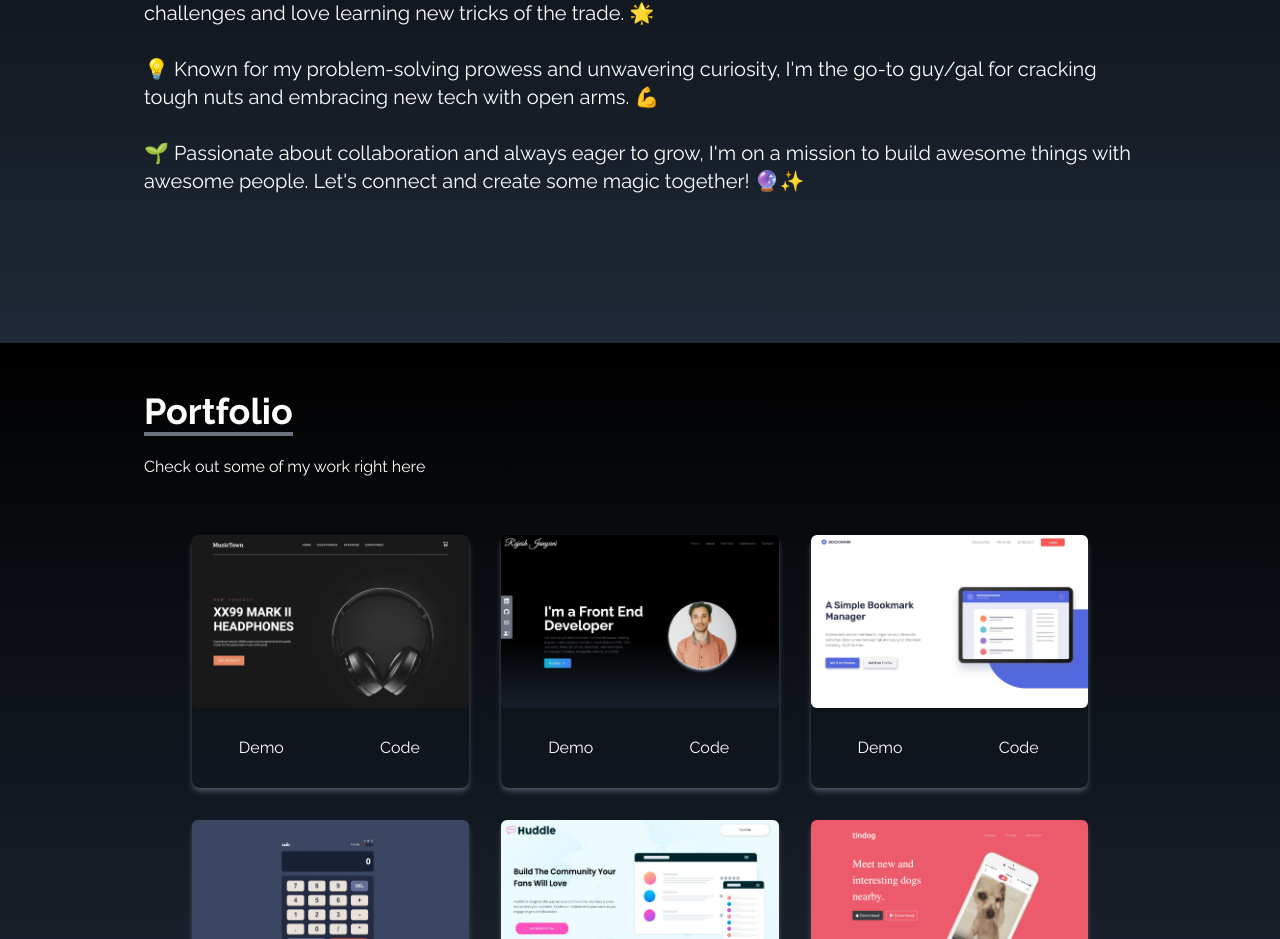
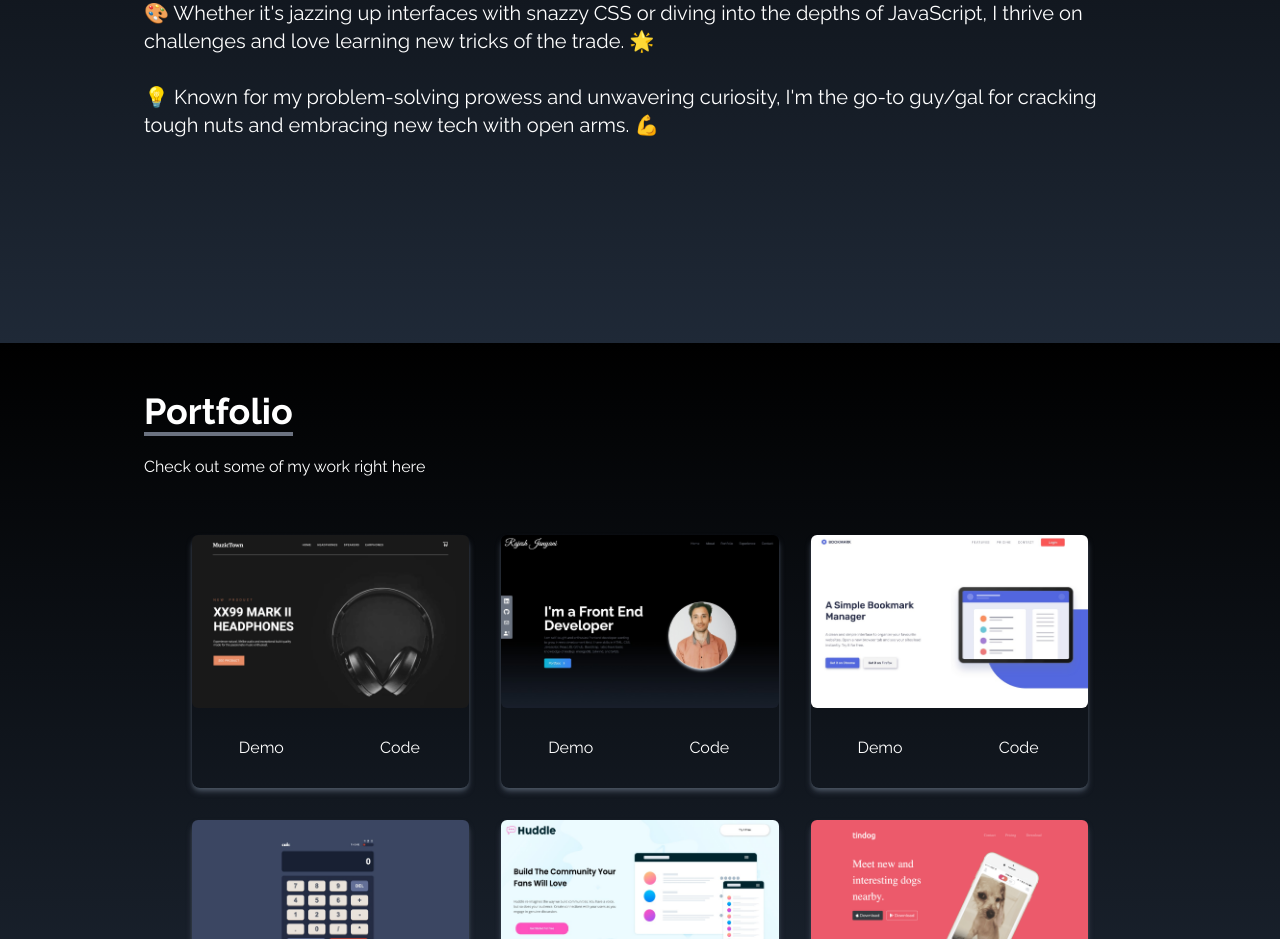
Before and after one commit to Rajesh7rj/My-portofolio-site, a React (Create React App) app: page / in a window 1280 px wide. Shown: the part 1357-2296 px from the top of the page. Built offline with nearby package versions, Linux system fonts and the light colour scheme.

Commit message:
abouct changes

```diff
--- a/src/components/About.jsx
+++ b/src/components/About.jsx
@@ -32,11 +32,6 @@ const about = () => {
             with open arms. 💪
           </p>
           <br />
-          <p>
-            🌱 Passionate about collaboration and always eager to grow, I'm on a
-            mission to build awesome things with awesome people. Let's connect
-            and create some magic together! 🔮✨
-          </p>
         </div>
       </div>
     </div>
```
